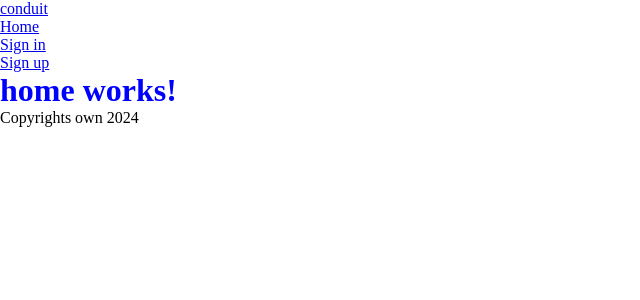
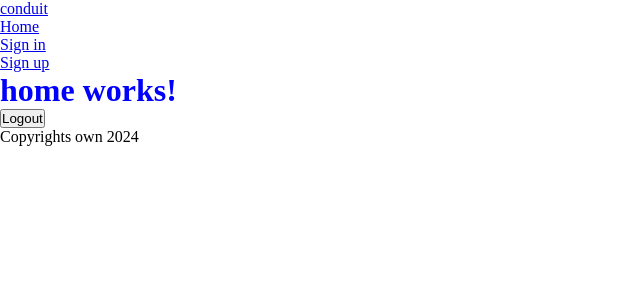
Before and after one commit to Harish-dev22/firstProject, an Angular app: page /home in a window 1280 px wide. Shown: the top 300 px of the page, without its empty margins (0-640 px from the left). Built offline with nearby package versions, Linux system fonts and the light colour scheme.

Commit message:
add logout button

```diff
--- a/src/app/pages/home/home.component.html
+++ b/src/app/pages/home/home.component.html
@@ -1 +1,2 @@
 <h1>home works!</h1>
+<button (click)="logout()" class="btn btn-danger">Logout</button>
--- a/src/app/pages/home/home.component.ts
+++ b/src/app/pages/home/home.component.ts
@@ -1,4 +1,5 @@
 import { Component, ViewEncapsulation } from '@angular/core';
+import { Router } from '@angular/router';
 
 @Component({
   selector: 'app-home',
@@ -9,5 +10,13 @@ import { Component, ViewEncapsulation } from '@angular/core';
 
 })
 export class HomeComponent {
+  constructor(private router : Router) {}
 
+  logout() {
+    // Clear user authentication data (if applicable)
+    // For example: localStorage.removeItem('token');
+
+    // Redirect to the login page
+    this.router.navigate(['/login'])
+  }
 }
```
